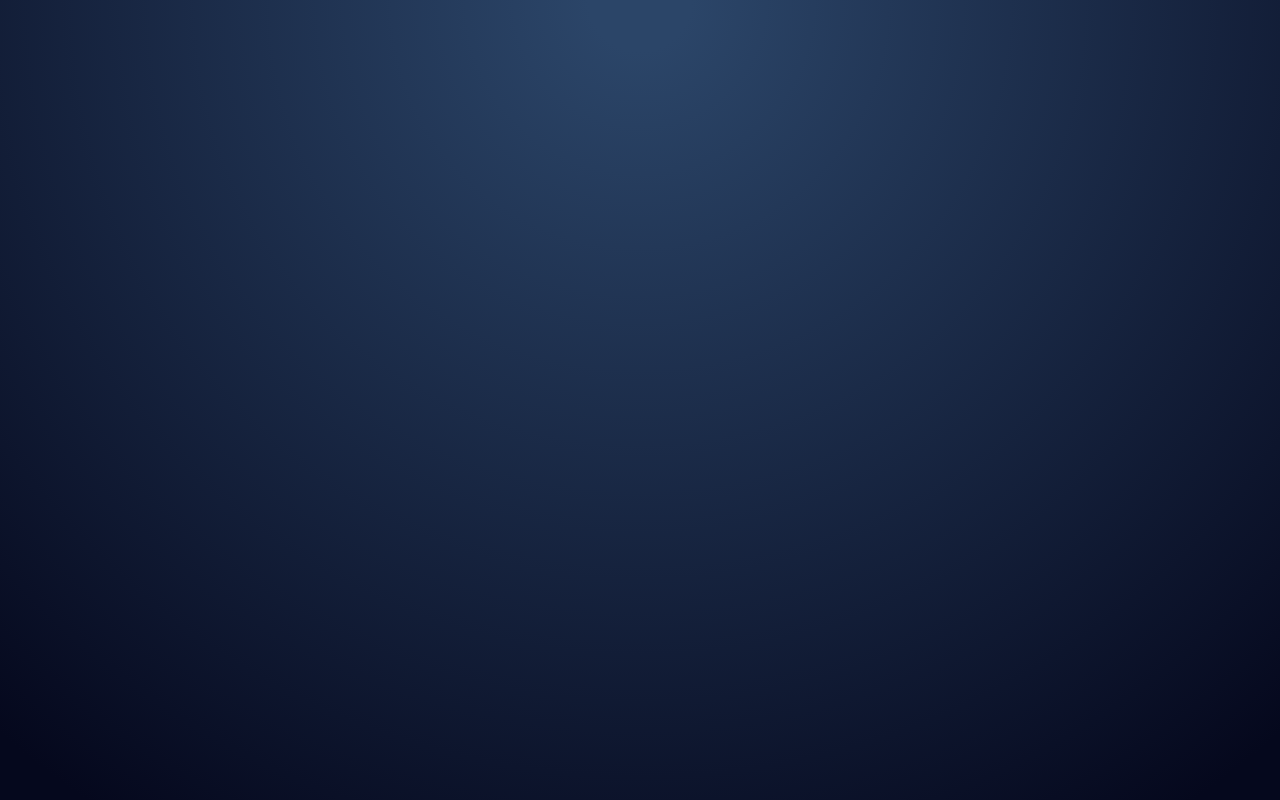
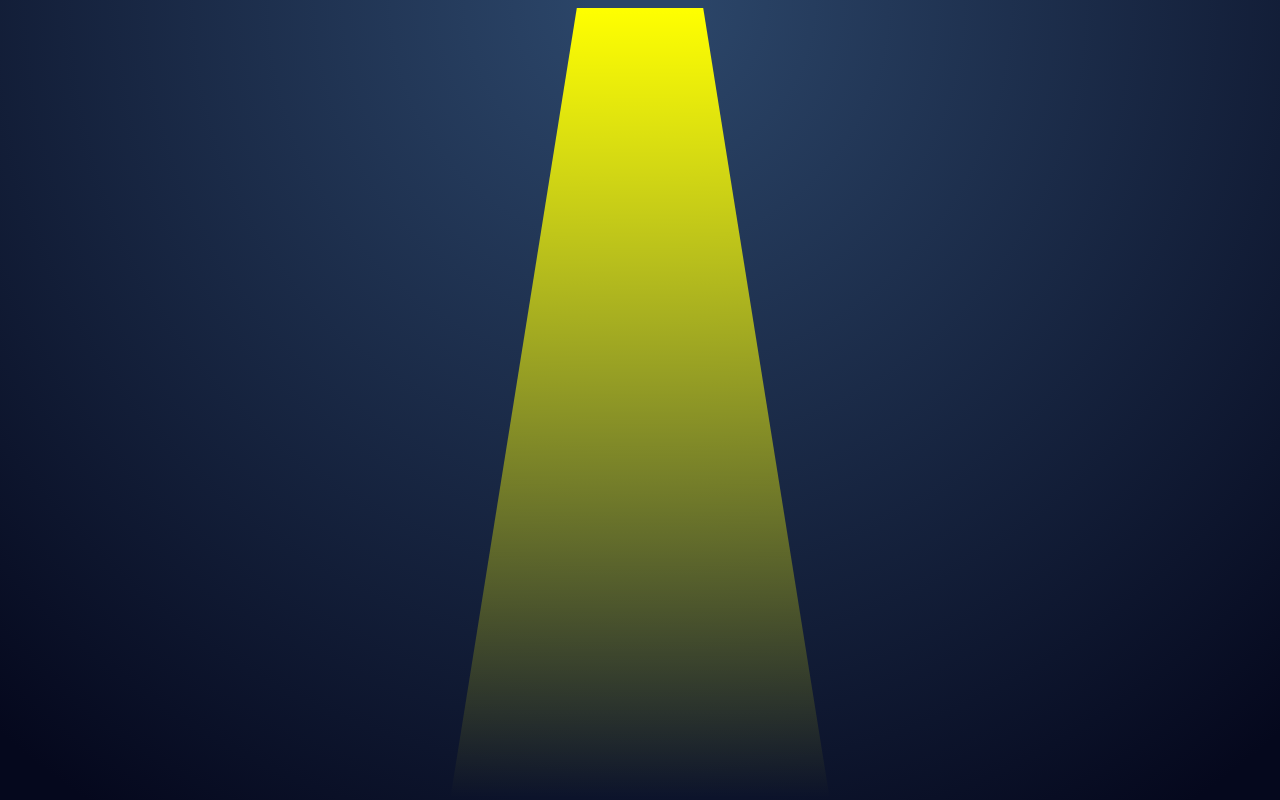
Before and after one commit to Obind30/West-Lafayette-Surveillance-Counter-map, a plain HTML site: page index1.html in a window 1280 px wide. Shown: the top 800 px of the page. Drawn offline with nearby package versions, Linux system fonts and the light colour scheme.

Commit message:
Spotlight created

```diff
--- a/index1.html
+++ b/index1.html
@@ -17,6 +17,17 @@
         crossorigin=""></script>
     </head>
     <body>
+        <svg id="spotlight-container" height="100%"  width="100%"  viewBox="0 0 100, 100" preserveAspectRatio="none">
+            <defs>
+                <linearGradient id="grad1" x1="0%" x2="0%" y1="0%" y2="100%">
+                    <stop offset="0%" stop-color="rgba(255, 255, 0, 255)"/>
+                    <stop offset="100%" stop-color="rgba(255, 255, 0, 0)"/>
+                </linearGradient>
+            </defs>
+            <polygon id="spotlight" points="45,0 55,0 65,100 35,100" style="fill: url(#grad1)" transform="scale(1) skewX(0)"/>
+        </svg>
+
+        <script src="src/scripts/spotlight.js"></script>
 
     </body>
 </html>
--- /dev/null
+++ b/src/scripts/spotlight.js
@@ -0,0 +1,5 @@
+const spotlight_container = document.getElementById("spotlight-container");
+const spotlight = document.getElementById("spotlight");
+
+//Scale the spotlight's aspect ratio to fit to screen (account for resizing eventually)
+spotlight.setAttribute("transform", "scale(" + 1 + "," + window.innerHeight/window.innerWidth + ")");
--- a/src/styles/style1.css
+++ b/src/styles/style1.css
@@ -5,4 +5,5 @@ html {
 body {
   min-height: 100%;
   background-image: radial-gradient(circle farthest-corner at 50% 0%, #2b4568 5%, #05081d 95%);
+  overflow: hidden;
 }
```
